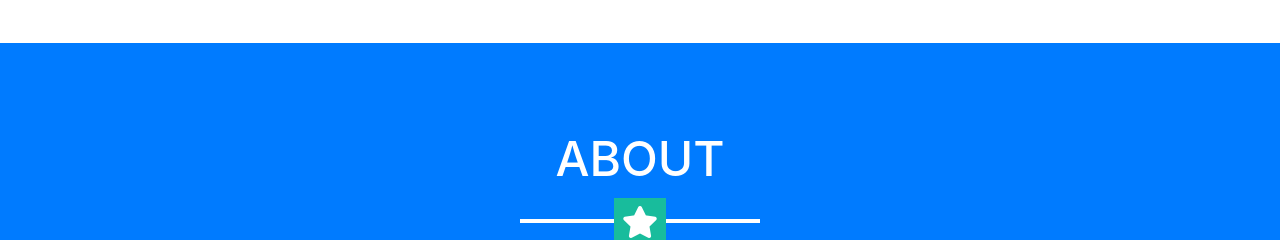
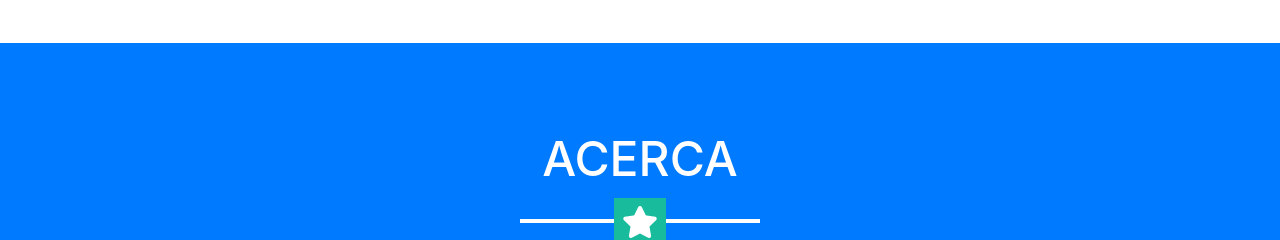
Before and after one commit to AguilarTeresa/paraCode, a website with bundled scripts: page index.html in a window 1280 px wide. Shown: the part 1600-1840 px from the top of the page. Built offline with nearby package versions, Linux system fonts and the light colour scheme.

Commit message:
cambio 2

```diff
--- a/index.html
+++ b/index.html
@@ -8,7 +8,7 @@
     <meta name="description" content="">
     <meta name="author" content="">
 
-    <title>Ejemplo</title>
+    <title>Teresa</title>
 
     <!-- Bootstrap core CSS -->
     <link href="vendor/bootstrap/css/bootstrap.min.css" rel="stylesheet">
@@ -135,7 +135,7 @@
     <!-- About Section -->
     <section class="bg-primary text-white mb-0" id="about">
       <div class="container">
-        <h2 class="text-center text-uppercase text-white">About</h2>
+        <h2 class="text-center text-uppercase text-white">Acerca</h2>
         <hr class="star-light mb-5">
         <div class="row">
           <div class="col-lg-4 ml-auto">
```
